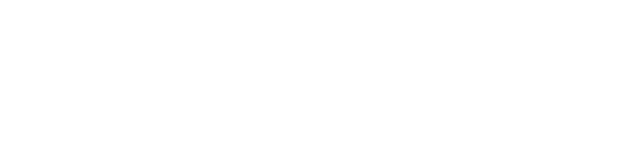
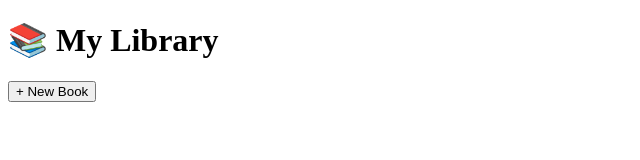
Before and after one commit to NkanyisoMz/Library, a plain HTML site: page index.html in a window 1280 px wide. Shown: the whole page, without its empty margins (0-640 px from the left). Drawn offline with Linux system fonts and the light colour scheme.

Commit message:
Add html header

```diff
--- a/index.html
+++ b/index.html
@@ -3,9 +3,16 @@
 <head>
     <meta charset="UTF-8">
     <meta name="viewport" content="width=device-width, initial-scale=1.0">
-    <title>Document</title>
+    <title>Library</title>
+    <link rel="stylesheet" href="style.css">
 </head>
 <body>
+    <header>
+        <h1>📚 My Library</h1>
+        <button id="newBookBtn">+ New Book</button>
+      </header>
+    <form>
 
+    </form>
 </body>
 </html>
```
